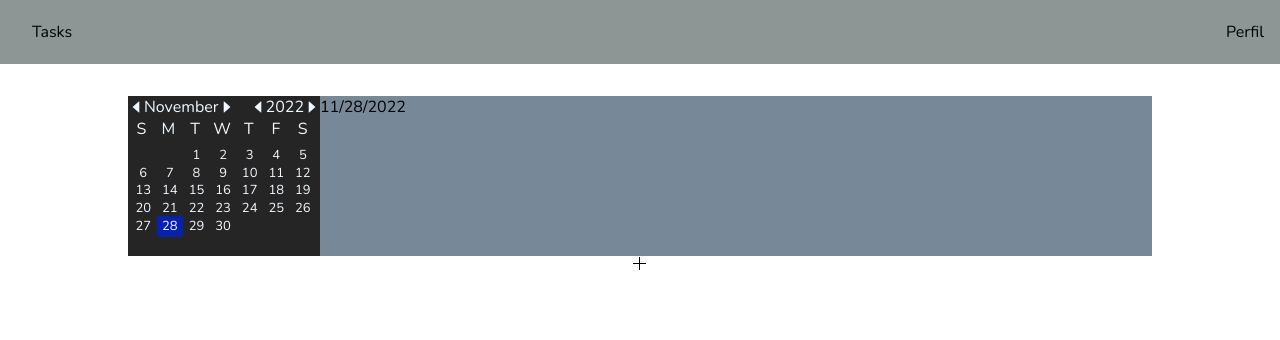
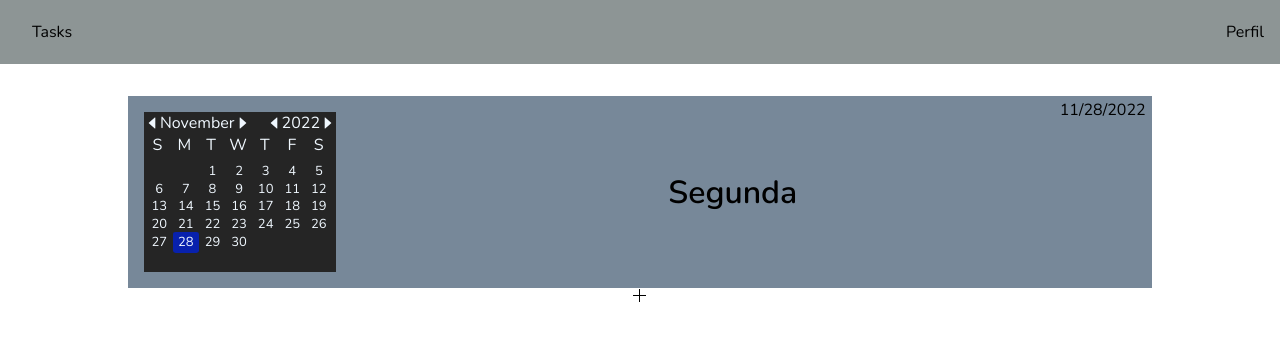
Before and after one commit to fabioVitorTavares/Takss, a React (Vite) app in the folder Tasks/: page / in a window 1280 px wide. Shown: the top 340 px of the page. Built offline with nearby package versions, Linux system fonts and the light colour scheme.

Commit message:
refatoring day4 17:57hrs

```diff
--- a/Tasks/src/Components/Calendar/index.tsx
+++ b/Tasks/src/Components/Calendar/index.tsx
@@ -3,15 +3,35 @@ import { MinCalendar } from '../MinCalendar'
 import { TDate } from '../Types/types'
 import './style.css'
 
+const daysOfWeek = [
+  ['Domingo','Sunday'],
+  ['Segunda','Monday'],
+  ['Terça','Tuesday'],
+  ['Quarta','Wednesday'],
+  ['Quinta','Thursday'],
+  ['Sexta','Friday'],
+  ['Sábado','Sarturday'],
+]
 
 export function Calendar({ date, setDate }: TDate) {
 
+  const minCalendar = (
+    <MinCalendar
+      date={date}
+      setDate={setDate}
+    />
+  )
 
   return (
-    <div className='calendar'>
-      <MinCalendar date={date} setDate={setDate} />
-      <div>
-        <span> { date.toLocaleDateString() }</span>
+    <div
+      className='calendar'
+    >
+      {minCalendar}
+      <div className='titleCalendar'>
+        <h1>{daysOfWeek[date.getDay()][0]}</h1>
+        <span className='currentDate'>
+          {date.toLocaleDateString()}
+        </span>
       </div>
     </div>
   )
--- a/Tasks/src/Components/Calendar/style.css
+++ b/Tasks/src/Components/Calendar/style.css
@@ -1,7 +1,27 @@
 .calendar {
+  position: relative;
   background-color: lightslategray;
   width: 100%;
   height: 10rem;
 
   display: flex;
 }
+
+.calendar {
+  height: min-content;
+  padding: 1em;
+  display: flex;
+}
+
+.titleCalendar {
+  width: 80%;
+  display: flex;
+  justify-content: center;
+  align-items: center;
+}
+
+.currentDate {
+  position: absolute;
+  top: 0.2em;
+  right: 0.4em;
+}
--- a/Tasks/src/Components/MinCalendar/index.tsx
+++ b/Tasks/src/Components/MinCalendar/index.tsx
@@ -63,36 +63,90 @@ export function MinCalendar({ date, setDate }: TDate) {
     setDate(new Date(date.getFullYear()-1, date.getMonth(), 1))
   }
 
+  const styleNumber = (day: string) => {
+    return day == String(date.getDate()) ? {backgroundColor: '#0821ad'} : {}
+  }
+
+  const clickNumber = (day: string) => {
+    const newDate = new Date(date.getFullYear(), date.getMonth(), Number(day))
+    day != "" && setDate(newDate)
+  }
+
+  const numbers = (
+    <div
+      className='numbers'
+    >
+      {
+        numbersOfDays
+          .map(day =>
+            <span
+              className={day != "" ? 'numbersSpan' : ''}
+              key={Math.random()}
+              style={styleNumber(day)}
+              onClick={() =>clickNumber(day)}>
+              {day}
+            </span>
+          )
+      }
+    </div>
+  )
+
+  const btNextMonth = (
+    <AiOutlineCaretRight
+      onClick={nextMonth}
+      className='selectors'
+    />
+  )
+
+  const btNextYear = (
+    <AiOutlineCaretRight
+      onClick={nextYear}
+      className='selectors'
+    />
+  )
+
+  const btMonthPrevious = (
+    <AiOutlineCaretLeft
+      onClick={monthPrevious}
+      className='selectors'
+    />
+  )
+
+  const btYearPrevious = (
+    <AiOutlineCaretLeft
+      onClick={yearPrevious}
+      className='selectors'
+    />
+  )
+
   return (
     <div className='minCalendar'>
       <div className='monthYearWeek'>
         <div className='monthYear'>
           <span className='selectMonth'>
-            <AiOutlineCaretLeft onClick={monthPrevious} className='selectors'/>
+            {btMonthPrevious}
               {months[date.getMonth()][0]}
-            <AiOutlineCaretRight onClick={nextMonth} className='selectors'/>
+            {btNextMonth}
           </span>
           <span className='selectYear'>
-            <AiOutlineCaretLeft onClick={yearPrevious} className='selectors'/>
+            {btYearPrevious}
               {date.getFullYear()}
-            <AiOutlineCaretRight onClick={nextYear} className='selectors'/>
+            {btNextYear}
           </span>
         </div>
         <div className='week'>
-          {days.map(day => <span key={Math.random()}>{day[0]}</span>)}
+          {
+            days.map(day =>
+              <span
+                key={Math.random()}
+              >
+                {day[0]}
+              </span>)
+          }
         </div>
       </div>
 
-      <div className='numbers'>
-        {numbersOfDays.map(day =>
-          <span
-            className={day != "" ? 'numbersSpan' : ''}
-            key={Math.random()}
-            style={day == String(date.getDate()) ? { backgroundColor: '#0821ad'}:{}  }
-            onClick={() => day != "" && setDate((new Date(date.getFullYear(), date.getMonth(), Number(day))))}>
-            {day}
-          </span>)}
-      </div>
+      {numbers}
     </div>
   )
 }
--- a/Tasks/src/Components/Schedule/index.tsx
+++ b/Tasks/src/Components/Schedule/index.tsx
@@ -149,7 +149,7 @@ export function Schedule() {
             {
               selectorDeadlineOpen &&
               <div className='selectorDeadline'>
-                <span className='square'></span>
+
                 <MinCalendar  date={deadlineNewTask} setDate={setDeadlineNewTask}/>
               </div>
             }
--- a/Tasks/src/Components/Schedule/style.css
+++ b/Tasks/src/Components/Schedule/style.css
@@ -102,6 +102,6 @@
 
 .square {
   border-radius: 25% 0 150% 0;
-  background-color: #040404;
+  background-color: #252525;
   z-index: 0;
 }
--- a/Tasks/src/Components/Task/index.tsx
+++ b/Tasks/src/Components/Task/index.tsx
@@ -60,9 +60,6 @@ export function Task({ task, changeStatus, removeTask }: TypeTask) {
       return task.status == 'Completed' ? {backgroundColor: '#1b9916'} : {}
   }
 
-
-
-
   const optionsTask = (
     <div className='optionsTask'>
       <div className='btsOptionsTask'>
--- a/Tasks/src/Components/Task/style.css
+++ b/Tasks/src/Components/Task/style.css
@@ -109,7 +109,7 @@
   left: 45%;
   width: 16px;
   height: 16px;
-  background-color: #252525;
+  background-color: #a01a1a;
   transform: rotate(45deg);
 }
 
```
